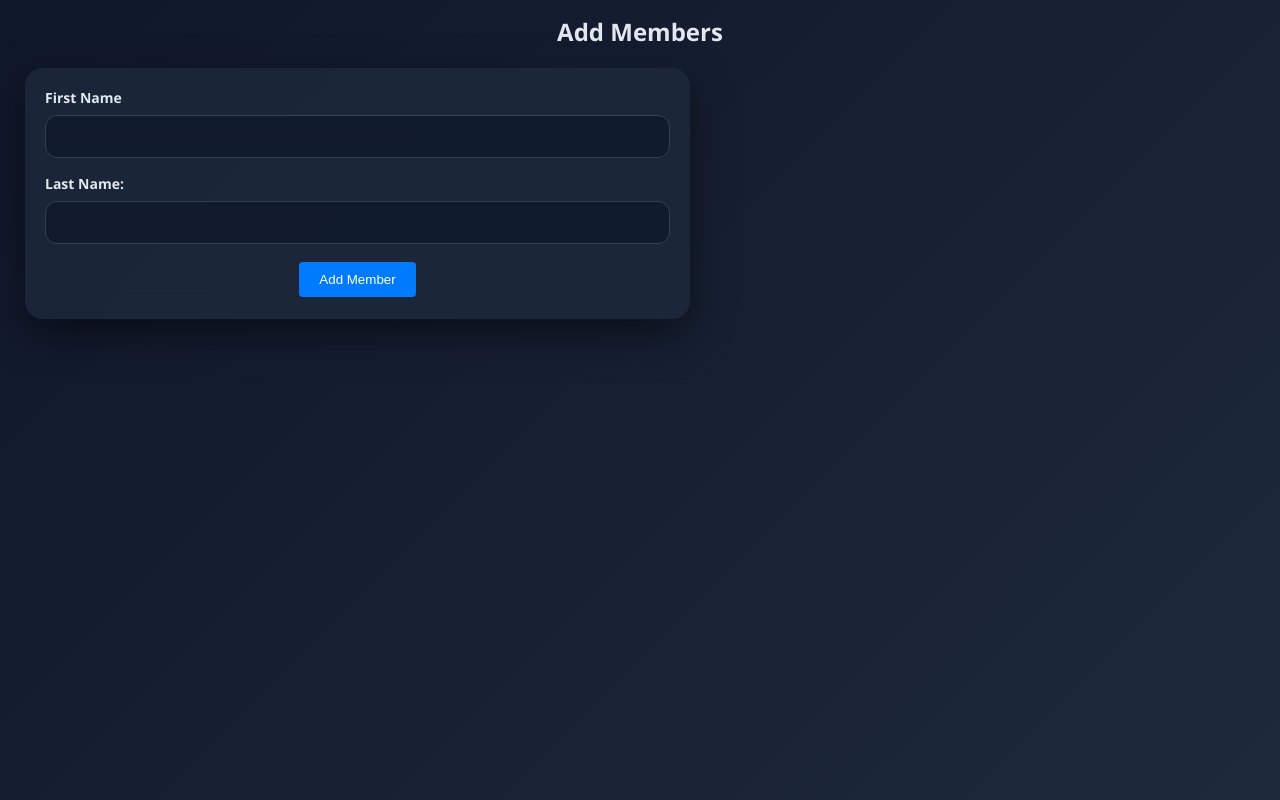
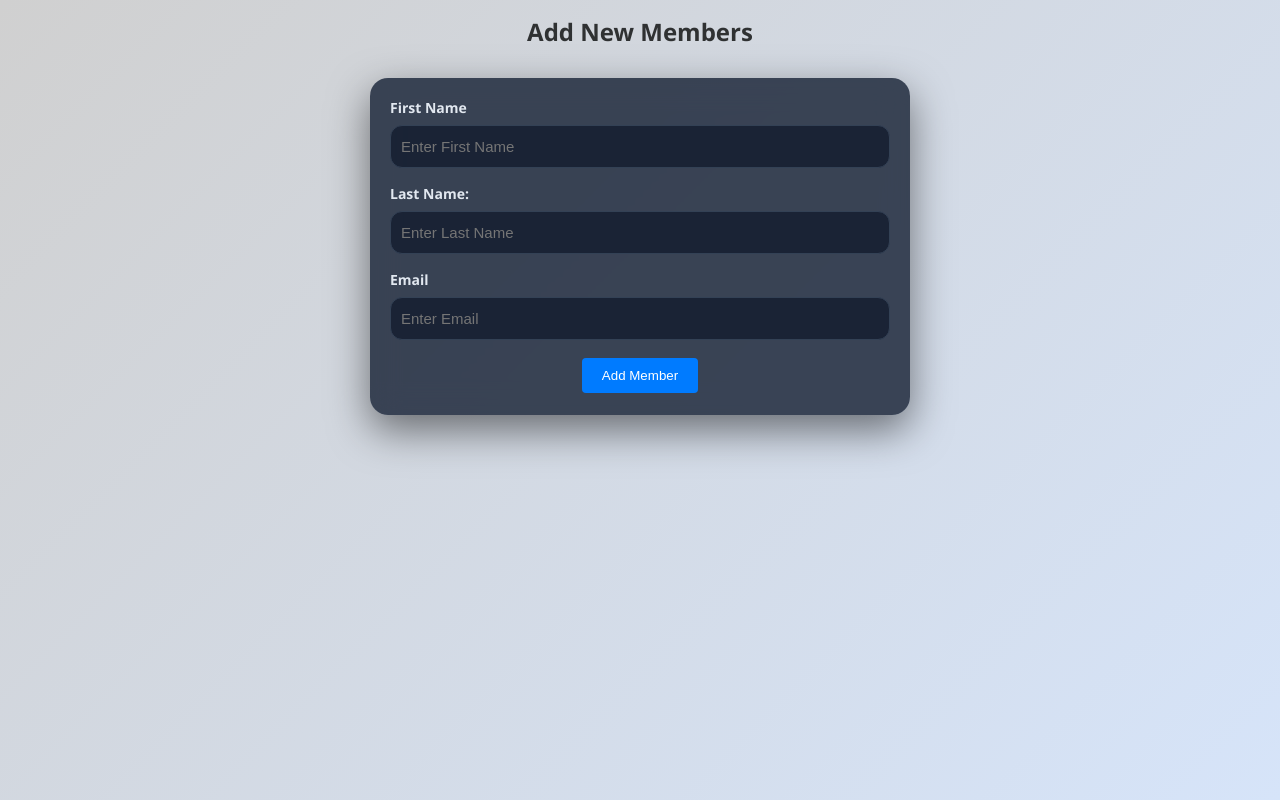
Before and after one commit to nishantnandeshwar/define-poc01, a React (Create React App) app: page /add-members in a window 1280 px wide. Built offline with nearby package versions, Linux system fonts and the light colour scheme.

Commit message:
ui update, update add member form , update detail screen

```diff
--- a/src/App.css
+++ b/src/App.css
@@ -3,6 +3,7 @@ html, body {
   margin: 0;
   padding: 0;
   overflow: hidden;
-  background: linear-gradient(135deg, #0f172a, #1e293b);
+  background: linear-gradient(135deg, #d0d0d0, #d6e4f9);
+  /* background: linear-gradient(135deg, #0f172a, #1e293b); */
   font-family: 'Segoe UI', Tahoma, Geneva, Verdana, sans-serif;
 }
--- a/src/components/LoaderModal.css
+++ b/src/components/LoaderModal.module.css
@@ -1,5 +1,5 @@
 /* Fullscreen overlay */
-.loader-overlay {
+.loader_overlay {
   position: fixed;
   inset: 0;
   background-color: rgba(0, 0, 0, 0.5);
@@ -10,7 +10,7 @@
 }
 
 /* Loader box */
-.loader-container {
+.loader_container {
   /* background: white; */
   padding: 24px 32px;
   border-radius: 16px;
@@ -21,8 +21,9 @@
 }
 
 /* Message text */
-.loader-message {
+.loader_message {
   margin-top: 12px;
   font-size: 14px;
+  font-weight: 800;
   color: #d7d7d8;
 }
--- a/src/components/LoaderModal.tsx
+++ b/src/components/LoaderModal.tsx
@@ -1,6 +1,6 @@
 import React from "react";
 import ClipLoader from "react-spinners/ClipLoader";
-import "./LoaderModal.css";
+import style from './LoaderModal.module.css'
 
 interface LoaderModalProps {
   loading: boolean;
@@ -11,10 +11,10 @@ const LoaderModal: React.FC<LoaderModalProps> = ({ loading, message }) => {
   if (!loading) return null;
 
   return (
-    <div className="loader-overlay">
-      <div className="loader-container">
-        <ClipLoader color="#2563eb" size={50} />
-        {message && <p className="loader-message">{message}</p>}
+    <div className={style.loader_overlay}>
+      <div className={style.loader_container}>
+        <ClipLoader color="#ffffffff" size={30} />
+        {message && <p className={style.loader_message}>{message}</p>}
       </div>
     </div>
   );
--- a/src/pages/addMembers/AddMembers.module.css
+++ b/src/pages/addMembers/AddMembers.module.css
@@ -3,7 +3,7 @@
 }
 
 .title {
-    color: #E2E8F0;
+    color: #2f3132;
 }
 
 .form_container {
@@ -21,7 +21,7 @@
     backdrop-filter: blur(14px);
     border-radius: 18px;
     padding: 20px 20px;
-    width: 50%;
+    width: 40%;
     box-shadow: 0 15px 40px rgba(0, 0, 0, 0.5);
     transition: transform 0.3s ease, box-shadow 0.3s ease;
 }
--- a/src/pages/addMembers/AddMembers.tsx
+++ b/src/pages/addMembers/AddMembers.tsx
@@ -4,10 +4,11 @@ import style from './AddMembers.module.css';
 const AddMembers: React.FC = () => {
     const [firstName, setFirstName] = useState("");
     const [lastName, setLastName] = useState("");
-    const [errors, setErrors] = useState<{ firstName?: string; lastName?: string }>({});
+    const [email, setEmail] = useState("");
+    const [errors, setErrors] = useState<{ firstName?: string; lastName?: string; email?: string }>({});
 
     const validate = () => {
-        const newErrors: { firstName?: string; lastName?: string } = {};
+        const newErrors: { firstName?: string; lastName?: string; email?: string } = {};
         if (!firstName.trim()) {
             newErrors.firstName = "First name is required";
         } else if (!/^[A-Za-z]+$/.test(firstName)) {
@@ -18,6 +19,11 @@ const AddMembers: React.FC = () => {
         } else if (!/^[A-Za-z]+$/.test(lastName)) {
             newErrors.lastName = "Last name must contain only letters";
         }
+        if (!email.trim()) {
+            newErrors.email = "Email is required";
+        } else if (!/^[^\s@]+@[^\s@]+\.[^\s@]+$/.test(email)) {
+            newErrors.email = "Email is invalid";
+        }
         setErrors(newErrors);
         return Object.keys(newErrors).length === 0;
     };
@@ -26,17 +32,18 @@ const AddMembers: React.FC = () => {
         e.preventDefault();
         if (validate()) {
             // Submit logic here
-            alert(`Submitted: ${firstName} ${lastName}`);
+            alert(`Submitted: ${firstName} ${lastName} (${email})`);
             setFirstName("");
             setLastName("");
+            setEmail("");
             setErrors({});
         }
     };
 
     return (
         <div className={style.container}>
-            <h2 className={style.title}>Add Members</h2>
-            <section className=".form_container">
+            <h2 className={style.title}>Add New Members</h2>
+            <section className={style.form_container}>
                 <form className={style.form} onSubmit={handleSubmit}>
                     <label htmlFor="firstname">
                         First Name
@@ -48,7 +55,9 @@ const AddMembers: React.FC = () => {
                         onChange={e => setFirstName(e.target.value)}
                         value={firstName}
                         required
+                        placeholder="Enter First Name"
                     />
+                    {errors.firstName && <span className={style.error}>{errors.firstName}</span>}
 
                     <label htmlFor="lastname">
                         Last Name:
@@ -59,7 +68,23 @@ const AddMembers: React.FC = () => {
                         value={lastName}
                         onChange={e => setLastName(e.target.value)}
                         required
+                         placeholder="Enter Last Name"
                     />
+                    {errors.lastName && <span className={style.error}>{errors.lastName}</span>}
+
+                    <label htmlFor="email">
+                        Email
+                    </label>
+                    <input
+                        type="text"
+                        id="email"
+                        autoComplete="off"
+                        onChange={e => setEmail(e.target.value)}
+                        value={email}
+                        required
+                         placeholder="Enter Email"
+                    />
+                    {errors.email && <span className={style.error}>{errors.email}</span>}
 
                     <button className={style.btn} type="submit">
                         Add Member
--- a/src/pages/dashboard/Dashboard.css
+++ b/src/pages/dashboard/Dashboard.css
@@ -3,7 +3,7 @@
   display: flex;
   align-items: center;
   justify-content: center;
-  background: linear-gradient(135deg, #0f172a, #1e293b);
+  /* background: linear-gradient(135deg, #0f172a, #1e293b); */
   color: #e2e8f0;
   padding: 16px;
 }
--- a/src/pages/membershipDirectory/MemberDetails.module.css
+++ b/src/pages/membershipDirectory/MemberDetails.module.css
@@ -4,7 +4,7 @@
 
 .container h1 {
     text-align: center;
-    color: azure;
+    color: #2f3132;
 }
 
 .detailsData {
--- a/src/pages/membershipDirectory/MembershipDirectory.module.css
+++ b/src/pages/membershipDirectory/MembershipDirectory.module.css
@@ -1,7 +1,8 @@
 .headerLabel {
   flex: 1;
   text-align: center;
-  margin: 0
+  margin: 0;
+  color: #2f3132;
 }
 
 .headerContainer {
@@ -15,7 +16,6 @@
 .membershipContainer {
   height: 95vh;
   padding: 20px;
-  background: linear-gradient(135deg, #e3f2fd, #f9f9f9);
   display: flex;
   flex-direction: column;
 }
@@ -34,6 +34,7 @@
   box-shadow: 0 4px 12px rgba(0, 0, 0, 0.1);
   border-radius: 10px;
   overflow: hidden;
+  /* background: linear-gradient(135deg, #e3f2fd, #f9f9f9); */
 }
 
 .memberTable th,
@@ -52,6 +53,9 @@
 
 .memberTable tr:nth-child(even) {
   background-color: #f9f9f9;
+}
+.memberTable tr:nth-child(odd) {
+  background-color: #e3e2e2;
 }
 
 .memberTable tr:hover {
@@ -104,6 +108,7 @@ h2 {
 .footer {
   text-align: center;
   padding: 10px;
+  color: #2f3132;
 }
 
 .noData {
--- a/src/pages/membershipDirectory/MembershipDirectory.tsx
+++ b/src/pages/membershipDirectory/MembershipDirectory.tsx
@@ -1,5 +1,5 @@
 import React, { useEffect, useRef, useState, useCallback } from "react";
-import style from "./MembershipDirectory.module.css"; // css alag file me
+import style from "./MembershipDirectory.module.css";
 
 import LoaderModal from '../../components/LoaderModal'
 import { getMembershipDirectoryList } from "../../services/getMembershipDirectory.service";
@@ -81,10 +81,7 @@ const MembershipDirectory: React.FC = () => {
 
   return (
     <div className={style.membershipContainer} >
-      <div
-      className={style.headerContainer}
-      // style={{ display: "flex", alignItems: "center", justifyContent: "center", position: "relative", marginBottom: "16px" }}
-      >
+      <div className={style.headerContainer} >
         <h2 className={style.headerLabel}>Membership Directory</h2>
         <button
           onClick={addMember}
@@ -132,7 +129,7 @@ const MembershipDirectory: React.FC = () => {
       </div>
       {
         loading &&
-        <LoaderModal loading={loading} message="Loading, please wait..." />
+        <LoaderModal loading={loading} message="Loading . ." />
       }
     </div>
   );
```
